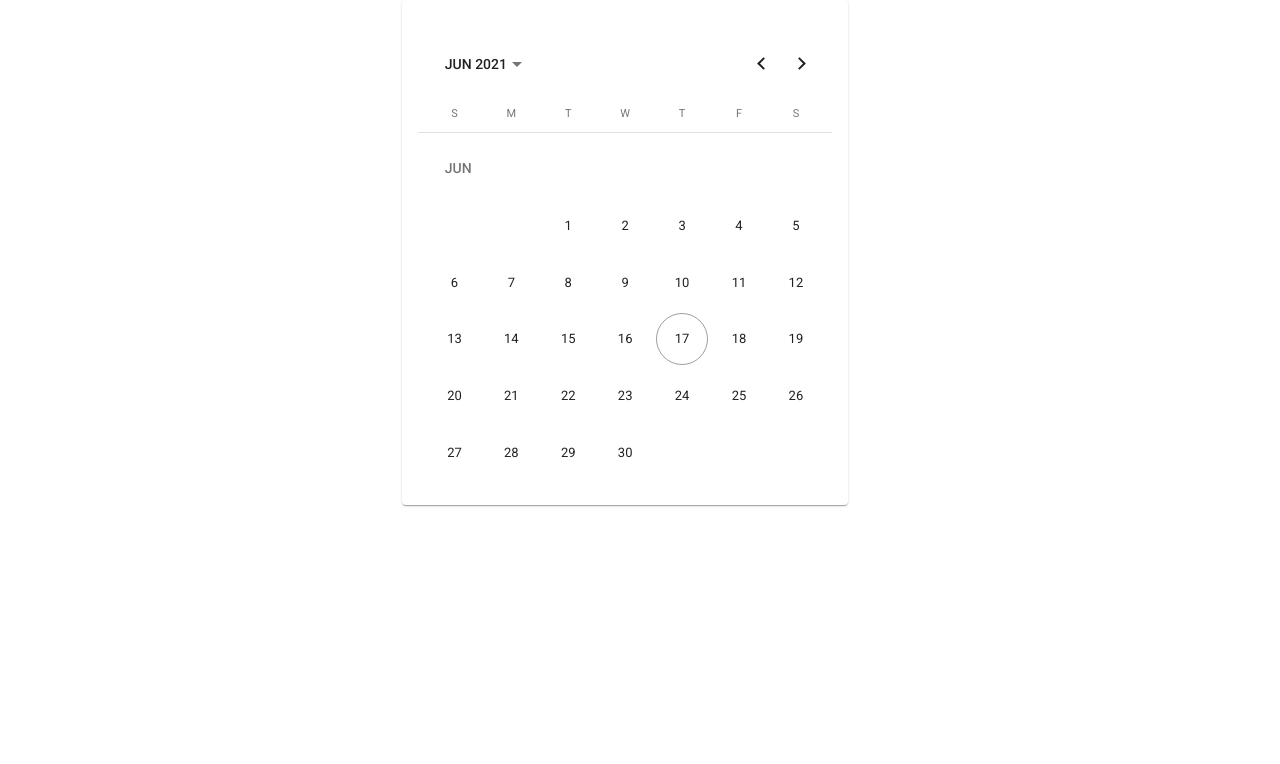
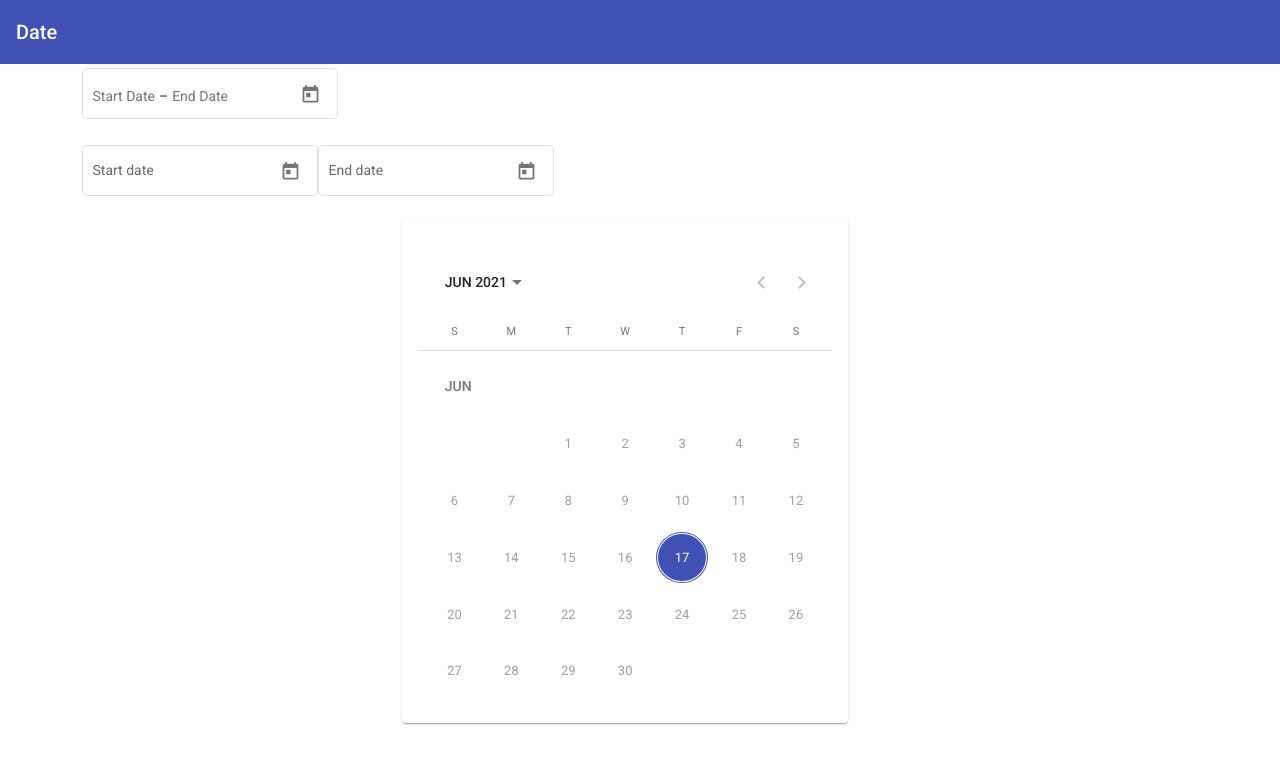
Before and after one commit to Web-Developm/calendar, an Angular app: page / in a window 1280 px wide. Shown: the top 764 px of the page. Built offline with nearby package versions, Linux system fonts and the light colour scheme.

Commit message:
'chnages'

```diff
--- a/src/app/calendar/calendar.component.html
+++ b/src/app/calendar/calendar.component.html
@@ -1,5 +1,61 @@
+<div class="jumbotron">
+    <mat-toolbar color="primary">
+        <span>Date</span>
+    </mat-toolbar>
+</div>
+
+
+<div class="container">
+    <mat-form-field appearance="outline" [formGroup]="select">
+        <mat-date-range-input [rangePicker]="picker">
+            <input matStartDate placeholder="Start Date" formControlName="start"
+                (dateInput)="changeDate1('input',$event)" (dateChange)="changeDate1('change',$event)">
+            <input matEndDate placeholder="End Date" formControlName="end" (dateInput)="changeDate2('input',$event)"
+                (dateChange)="changeDate2('change',$event)">
+        </mat-date-range-input>
+
+        <mat-datepicker-toggle matSuffix [for]="picker"></mat-datepicker-toggle>
+        <mat-date-range-picker #picker>
+            <mat-datepicker-actions>
+                <button mat-button matDatepickerCancel>Cancel</button>
+                <button mat-raised-button color="primary" matDatepickerApply>Apply</button>
+            </mat-datepicker-actions>
+        </mat-date-range-picker>
+    </mat-form-field>
+</div>
+
+<div class="container">
+    <mat-form-field appearance="outline" [formGroup]="custom">
+        <mat-label>Start date</mat-label>
+        <input matInput [matDatepicker]="picker1" formControlName="value1" (dateInput)="changeDate3('input',$event)"
+            (dateChange)="changeDate3('change',$event)" [min]="first" [max]="last">
+        <mat-datepicker-toggle matSuffix [for]="picker1"></mat-datepicker-toggle>
+        <mat-datepicker #picker1>
+            <mat-datepicker-actions>
+                <button mat-button matDatepickerCancel>Cancel</button>
+                <button mat-raised-button color="primary" matDatepickerApply>Apply</button>
+            </mat-datepicker-actions>
+        </mat-datepicker>
+    </mat-form-field>
+
+    <mat-form-field appearance="outline" [formGroup]="custom">
+        <mat-label>End date</mat-label>
+        <input matInput [matDatepicker]="picker2" formControlName="value2" (dateInput)="changeDate4('input',$event)"
+            (dateChange)="changeDate4('change',$event)" [min]="first"[max]="last">
+        <mat-datepicker-toggle matSuffix [for]="picker2"></mat-datepicker-toggle>
+        <mat-datepicker #picker2>
+            <mat-datepicker-actions>
+                <button mat-button matDatepickerCancel>Cancel</button>
+                <button mat-raised-button color="primary" matDatepickerApply>Apply</button>
+            </mat-datepicker-actions>
+        </mat-datepicker>
+    </mat-form-field>
+</div>
+
+
+
 <div class="container">
     <mat-card class="demo-inline-calendar-card">
-        <mat-calendar #calendar   [dateClass]="dateClass()"  ></mat-calendar>
+        <mat-calendar [minDate]="minDate" [maxDate]="maxDate" #calendar [dateClass]="sampleClass" [selected]="selectedDate"></mat-calendar>
     </mat-card>
 </div>
--- a/src/app/calendar/calendar.component.ts
+++ b/src/app/calendar/calendar.component.ts
@@ -1,5 +1,6 @@
 import { Component, OnInit, ViewChild } from '@angular/core';
-import { MatCalendarCellCssClasses, MatCalendar } from '@angular/material/datepicker';
+import { MatCalendarCellCssClasses, MatCalendar, MatCalendarCellClassFunction, MatDatepicker, MatDatepickerInputEvent } from '@angular/material/datepicker';
+import { FormControl, FormGroup, FormBuilder } from '@angular/forms';
 
 @Component({
   selector: 'app-calendar',
@@ -9,13 +10,36 @@ import { MatCalendarCellCssClasses, MatCalendar } from '@angular/material/datepi
 export class CalendarComponent implements OnInit {
 
   @ViewChild('calendar', { static: true }) calendar!: MatCalendar<Date>;
-  selectedDate: any;
-  minDate: string | null = null;
+  //selectedDate: any;
+  //minDate: string | null = null;
   datehighlight = ["2021-06-05T18:30:00.000Z", "2021-06-06T18:30:00.000Z", "2021-06-07T18:30:00.000Z", "2021-06-09T18:30:00.000Z", "2021-06-08T18:30:00.000Z", "2021-06-10T18:30:00.000Z", "2021-06-11T18:30:00.000Z"];
 
 
 
-  constructor() { }
+
+  constructor(private fb: FormBuilder) { }
+
+  select = this.fb.group({
+    start: [],
+    end: []
+  });
+
+  custom = this.fb.group({
+    value1: [],
+    value2: []
+  });
+
+  first: any = new Date(this.select.get('start')?.value);
+  last: any = new Date(this.select.get('end')?.value);
+
+  value1: any = new Date(this.custom.get('value1')?.value);
+  value2: any = new Date(this.custom.get('value2')?.value);
+
+  minDate: any = new Date();
+  maxDate: any = new Date();
+
+  selectedDate = new Date();
+
 
   dateClass() {
     return (date: Date): MatCalendarCellCssClasses => {
@@ -25,6 +49,43 @@ export class CalendarComponent implements OnInit {
     };
   }
 
+  sampleClass: MatCalendarCellClassFunction<Date> = (cellDate: any, view: any) => {
+    if (view === 'month') {
+      const date = cellDate.getDate();
+      return (date === 1 || date === 20 || date === 25) ? 'example-custom-date-class' : '';
+    }
+    return '';
+  }
+
+
+
+
+
+  changeDate1 = (type: string, event1: MatDatepickerInputEvent<Date>): any => {
+    this.first = event1.value;
+    console.log(`${type}: ${event1.value}`);
+    this.minDate = new Date(this.first);
+  }
+
+  changeDate2 = (type: string, event2: MatDatepickerInputEvent<Date>): any => {
+    this.last = event2.value;
+    console.log(`${type}: ${event2.value}`);
+    this.maxDate = new Date(this.last);
+  }
+  changeDate3 = (type: string, event3: MatDatepickerInputEvent<Date>): any => {
+    this.value1 = event3.value;
+    console.log(`${type}: ${event3.value}`);
+    this.selectedDate = new Date(this.value1);
+
+  }
+
+  changeDate4 = (type: string, event4: MatDatepickerInputEvent<Date>): any => {
+    this.value2 = event4.value;
+    console.log(`${type}: ${event4.value}`);
+  }
+
+
+
   ngOnInit(): void {
   }
 
--- a/src/styles.css
+++ b/src/styles.css
@@ -6,5 +6,10 @@ body { margin: 0; font-family: Roboto, "Helvetica Neue", sans-serif; }
 .special-date{
     background-color: #04009A;
     border-radius: 50%;
-    color:#DDDDDD;
+    color:white;
 }
+
+.example-custom-date-class{
+    background: orange;
+    border-radius: 50%;
+}
```
Also changed, not shown: src/app/app.module.ts (+12 -1 lines).
